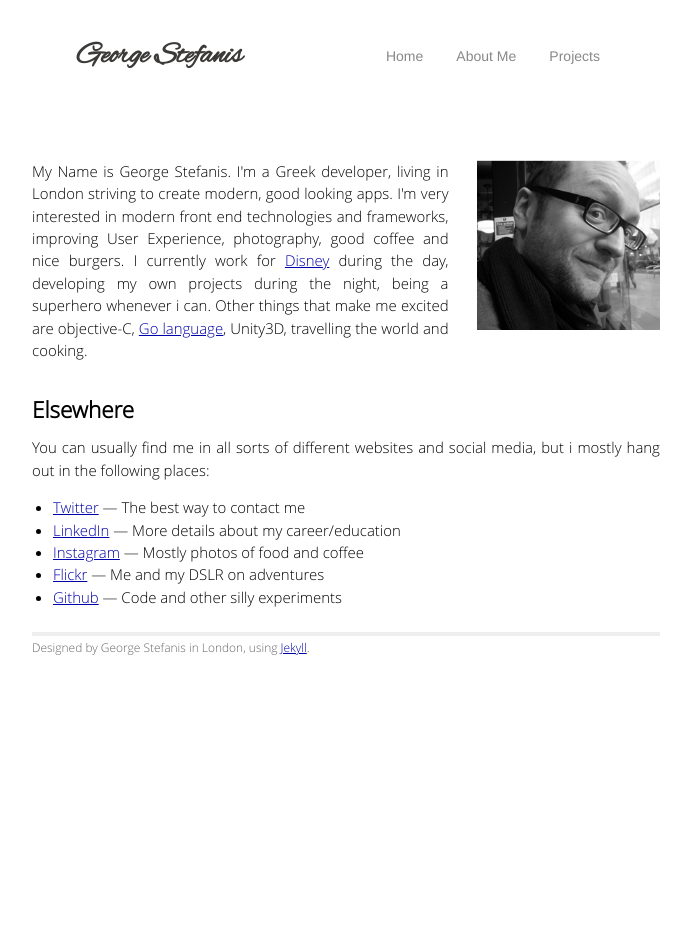
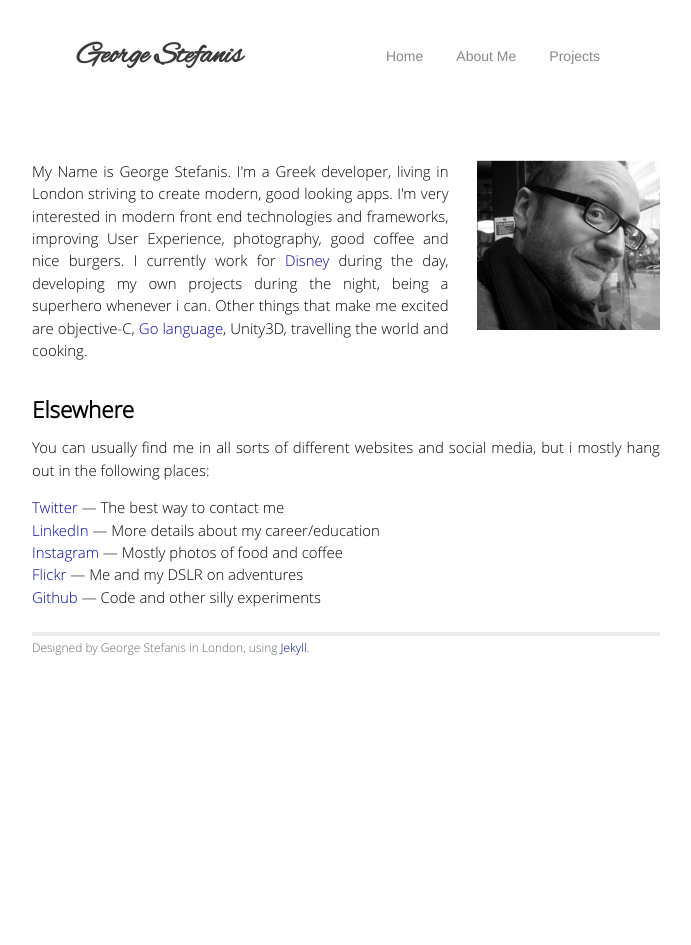
Before and after one commit to skywritergr/georgestefanis.com, a Jekyll site: the page built from about/index.html, in a window 1280 px wide. Shown: the whole page, without its empty margins (294-985 px from the left). Built offline with Jekyll 4.4.1, drawn with Linux system fonts in a browser that asks for light colours; Markdown is read by kramdown in place of the engine named in the settings.

Commit message:
fixed css to remove text-decoration from links and fix the image bath.

```diff
--- a/about/index.html
+++ b/about/index.html
@@ -4,7 +4,7 @@ title: George Stefanis | About
 ---
 
 <div id="about">
-  <img src="../assets/george.png">
+  <img src="{{site.url}}/assets/george.png">
   <p>My Name is George Stefanis. I'm a Greek developer, living in London striving to create modern, good looking apps. I'm very interested in modern front end technologies and frameworks, improving User Experience, photography, good coffee and nice burgers. I currently work for <a href="www.disney.com">Disney</a> during the day, developing my own projects during the night, being a superhero whenever i can. Other things that make me excited are objective-C, <a href="http://golang.org/">Go language</a>, Unity3D, travelling the world and cooking.</p>
 
   <br>
--- a/css/main.css
+++ b/css/main.css
@@ -27,9 +27,8 @@ body {
 h1 { margin-bottom: 1em; }*/
 p { margin: 1em 0; }
 
-a         { color: #00a; }
+a         { color: #00a; text-decoration: none;}
 a:hover   { color: #000; }
-a:visited { color: #a0a; }
 
 
 @font-face {
@@ -123,7 +122,7 @@ header ul.navigation {
   font-size: 22px;
 }
 
-#about ul > li { margin-left:1.4em; }
+#about ul { list-style-type: none; }
 #projects ul > li { margin-left:1.4em; }
 #about img {margin-left: 40px; float: right; zoom:0.7;}
 
```
Also changed, not shown: 1 other file.
